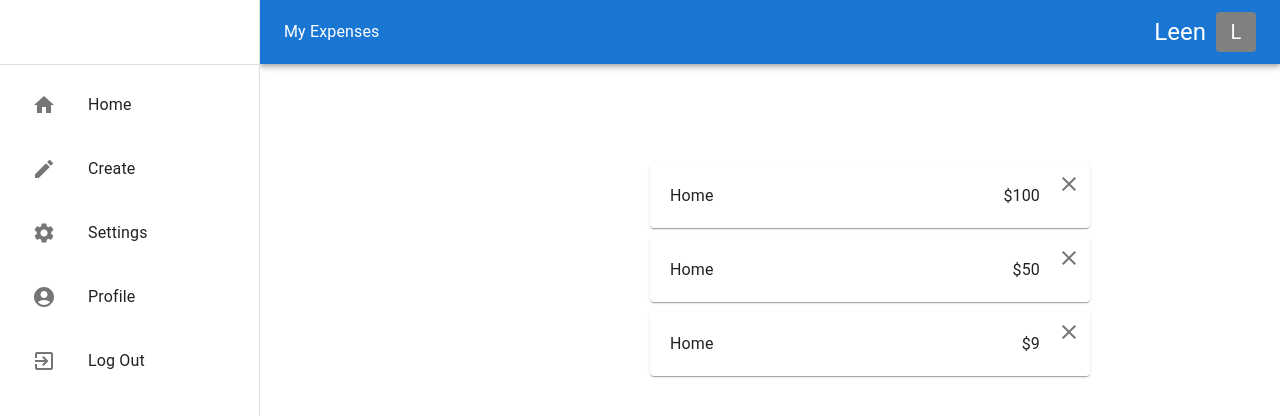
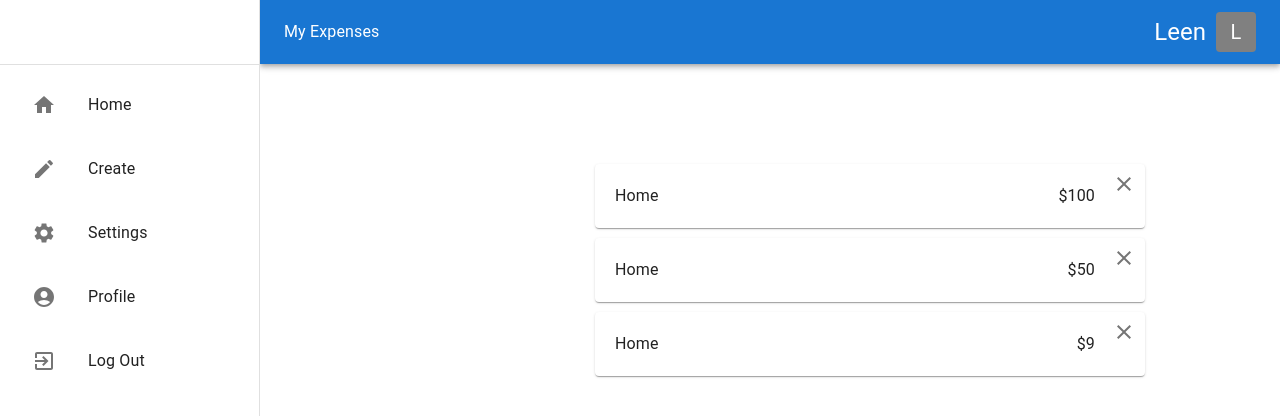
Before and after one commit to Leen-odeh3/MUI-training, a React (Create React App) app: page /home in a window 1280 px wide. Shown: the top 416 px of the page. Built offline with nearby package versions, Linux system fonts and the light colour scheme; the HTML template or start-up script is replaced by a standard one.

Commit message:
update styles

```diff
--- a/src/Pages/Home/Home.jsx
+++ b/src/Pages/Home/Home.jsx
@@ -22,7 +22,7 @@ const Home = () => {
         return (
           <Paper className="item"
             sx={{position: "relative",
-              width: "400px",
+              width: "50%",
               display: "flex",
               justifyContent: "space-between",
               padding: "20px",
```
